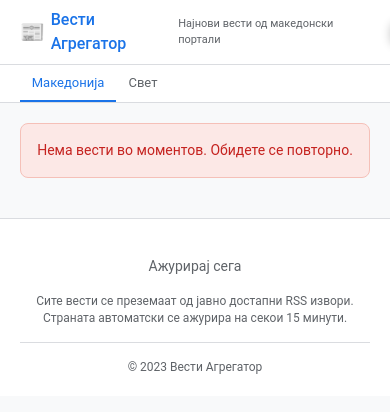
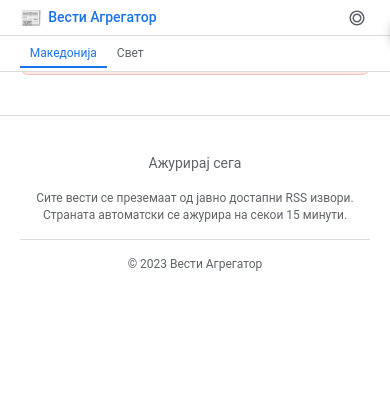
Before and after one commit to nocontextmk/vesti, a plain HTML site: page index.html in a window 390 px wide. Drawn offline with Linux system fonts and the light colour scheme; no server answers.

Commit message:
Update index.html

```diff
--- a/index.html
+++ b/index.html
@@ -14,6 +14,19 @@
             --background: #ffffff;
             --card-bg: #ffffff;
             --hover: #f8f9fa;
+            --header-bg: #ffffff;
+        }
+
+        /* Dark mode variables */
+        [data-theme="dark"] {
+            --primary: #8ab4f8;
+            --text: #e8eaed;
+            --secondary: #9aa0a6;
+            --border: #5f6368;
+            --background: #202124;
+            --card-bg: #303134;
+            --hover: #3c4043;
+            --header-bg: #303134;
         }
 
         * {
@@ -24,28 +37,31 @@
         }
 
         body {
-            background-color: #f8f9fa;
+            background-color: var(--background);
             color: var(--text);
             line-height: 1.5;
             min-height: 100vh;
+            transition: background-color 0.3s ease, color 0.3s ease;
         }
 
-        /* Header - тесен и скриен при скрол */
-        header {
-            background: var(--background);
-            border-bottom: 1px solid var(--border);
-            padding: 8px 0;
-            position: sticky;
+        /* Header Container */
+        .header-container {
+            position: fixed;
             top: 0;
+            left: 0;
+            right: 0;
             z-index: 100;
-            transition: transform 0.3s ease, opacity 0.3s ease;
-            transform: translateY(0);
-            opacity: 1;
+            transition: transform 0.3s ease;
         }
 
-        header.hidden {
-            transform: translateY(-100%);
-            opacity: 0;
+        /* Header - тесен */
+        header {
+            background: var(--header-bg);
+            border-bottom: 1px solid var(--border);
+            padding: 6px 0;
+            height: 40px;
+            display: flex;
+            align-items: center;
         }
 
         .container {
@@ -58,11 +74,11 @@
         .header-content {
             display: flex;
             align-items: center;
-            gap: 15px;
+            justify-content: space-between;
         }
 
         .logo {
-            font-size: 18px;
+            font-size: 16px;
             font-weight: 500;
             color: var(--primary);
             display: flex;
@@ -71,22 +87,38 @@
         }
 
         .logo-icon {
-            font-size: 20px;
+            font-size: 18px;
         }
 
-        .tagline {
-            font-size: 12px;
+        .theme-toggle {
+            background: none;
+            border: none;
+            cursor: pointer;
             color: var(--secondary);
+            padding: 4px;
+            border-radius: 50%;
+            transition: all 0.2s ease;
+            display: flex;
+            align-items: center;
+            justify-content: center;
         }
 
-        /* Navigation - фиксен */
+        .theme-toggle:hover {
+            background: var(--hover);
+        }
+
+        .theme-icon {
+            width: 18px;
+            height: 18px;
+        }
+
+        /* Navigation - Fixed и тесен */
         nav {
-            background: var(--background);
+            background: var(--header-bg);
             border-bottom: 1px solid var(--border);
-            position: sticky;
-            top: 0;
-            z-index: 99;
-            padding: 0;
+            height: 42px;
+            display: flex;
+            align-items: center;
         }
 
         .categories {
@@ -95,6 +127,8 @@
             padding: 0;
             gap: 0;
             scrollbar-width: none;
+            height: 100%;
+            align-items: center;
         }
 
         .categories::-webkit-scrollbar {
@@ -104,13 +138,16 @@
         .category-btn {
             background: none;
             border: none;
-            padding: 12px 16px;
+            padding: 8px 14px;
             cursor: pointer;
-            font-size: 14px;
+            font-size: 13px;
             color: var(--secondary);
             white-space: nowrap;
             border-bottom: 2px solid transparent;
             transition: all 0.2s ease;
+            height: 100%;
+            display: flex;
+            align-items: center;
         }
 
         .category-btn:hover {
@@ -123,9 +160,9 @@
             border-bottom-color: var(--primary);
         }
 
-        /* Главна содржина */
+        /* Главна содржина - padding за фиксени хедери */
         main {
-            padding: 20px 0;
+            padding: 82px 0 20px 0; /* 40px header + 42px nav */
         }
 
         .news-grid {
@@ -188,7 +225,7 @@
             border-radius: 4px;
             overflow: hidden;
             flex-shrink: 0;
-            background: #f1f3f4;
+            background: var(--hover);
         }
 
         .news-image img {
@@ -252,7 +289,7 @@
 
         /* Footer */
         footer {
-            background: var(--background);
+            background: var(--header-bg);
             border-top: 1px solid var(--border);
             padding: 20px 0;
             margin-top: 40px;
@@ -304,7 +341,7 @@
         }
 
         .loading-spinner {
-            border: 2px solid #f3f3f3;
+            border: 2px solid var(--hover);
             border-top: 2px solid var(--primary);
             border-radius: 50%;
             width: 24px;
@@ -358,15 +395,11 @@
             }
 
             .header-content {
-                gap: 10px;
+                gap: 15px;
             }
 
             .logo {
-                font-size: 16px;
-            }
-
-            .tagline {
-                font-size: 11px;
+                font-size: 14px;
             }
 
             .news-grid {
@@ -379,13 +412,26 @@
             }
 
             .category-btn {
-                padding: 10px 12px;
-                font-size: 13px;
+                padding: 6px 10px;
+                font-size: 12px;
             }
 
             .news-image {
                 width: 70px;
                 height: 50px;
+            }
+
+            main {
+                padding: 72px 0 20px 0; /* Помали хедери на мобилен */
+            }
+
+            header {
+                height: 36px;
+                padding: 4px 0;
+            }
+
+            nav {
+                height: 36px;
             }
         }
 
@@ -406,6 +452,12 @@
             font-size: 14px;
             text-align: center;
             border: 1px solid #f5c0b8;
+        }
+
+        [data-theme="dark"] .error-message {
+            background: #3c1a17;
+            color: #f28b82;
+            border-color: #5c302b;
         }
 
         .image-placeholder {
@@ -443,7 +495,7 @@
         }
 
         .share-content {
-            background: white;
+            background: var(--card-bg);
             padding: 20px;
             border-radius: 8px;
             width: 90%;
@@ -459,13 +511,14 @@
         }
 
         .share-url {
-            background: #f8f9fa;
+            background: var(--hover);
             border: 1px solid var(--border);
             border-radius: 4px;
             padding: 10px;
             font-size: 14px;
             margin-bottom: 15px;
             word-break: break-all;
+            color: var(--text);
         }
 
         .share-buttons {
@@ -488,8 +541,12 @@
             background: #0d66d0;
         }
 
+        [data-theme="dark"] .share-copy:hover {
+            background: #aecbfa;
+        }
+
         .share-close {
-            background: #f8f9fa;
+            background: var(--hover);
             color: var(--text);
             border: 1px solid var(--border);
             padding: 8px 16px;
@@ -499,11 +556,12 @@
         }
 
         .share-close:hover {
-            background: #e8eaed;
+            background: var(--border);
         }
     </style>
 </head>
 <body>
+    <div class="header-container" id="header-container">
         <header id="main-header">
             <div class="container">
                 <div class="header-content">
@@ -511,12 +569,16 @@
                         <span class="logo-icon">📰</span>
                         Вести Агрегатор
                     </div>
-                <div class="tagline">Најнови вести од македонски портали</div>
+                    <button class="theme-toggle" id="theme-toggle" aria-label="Промени тема">
+                        <svg class="theme-icon" viewBox="0 0 24 24" fill="currentColor">
+                            <path d="M12,7C14.8,7 17,9.2 17,12C17,14.8 14.8,17 12,17C9.2,17 7,14.8 7,12C7,9.2 9.2,7 12,7M12,9C10.3,9 9,10.3 9,12C9,13.7 10.3,15 12,15C13.7,15 15,13.7 15,12C15,10.3 13.7,9 12,9M12,2L14.4,6.9L20,7.3L16.5,11.2L17.5,16.7L12,14.2L6.5,16.7L7.5,11.2L4,7.3L9.6,6.9L12,2Z"/>
+                        </svg>
+                    </button>
                 </div>
             </div>
         </header>
 
-    <nav>
+        <nav id="categories-nav">
             <div class="container">
                 <div class="categories">
                     <button class="category-btn active" data-category="macedonia">Македонија</button>
@@ -524,6 +586,7 @@
                 </div>
             </div>
         </nav>
+    </div>
 
     <main class="container">
         <div id="news-container">
@@ -599,7 +662,10 @@
         let refreshInterval;
         let cacheTimestamp = { macedonia: 0, world: 0 };
         const CACHE_DURATION = 15 * 60 * 1000;
-        let lastScrollTop = 0;
+
+        // Scroll handling variables
+        let lastScrollY = window.scrollY;
+        let ticking = false;
 
         // Нотификации
         function showNotification(message, type = 'success') {
@@ -613,23 +679,79 @@
             }, 3000);
         }
 
-        // Скрајл функција за хедерот
-        function handleScroll() {
-            const header = document.getElementById('main-header');
-            const scrollTop = window.pageYOffset || document.documentElement.scrollTop;
+        // Dark mode functionality
+        function initDarkMode() {
+            const themeToggle = document.getElementById('theme-toggle');
+            const prefersDarkScheme = window.matchMedia('(prefers-color-scheme: dark)');
+            const currentTheme = localStorage.getItem('theme');
 
-            if (scrollTop === 0) {
-                // Најгоре - прикажи хедер
-                header.classList.remove('hidden');
-            } else if (scrollTop > lastScrollTop && scrollTop > 100) {
-                // Скрол надолу - скриј хедер
-                header.classList.add('hidden');
-            } else if (scrollTop < lastScrollTop) {
-                // Скрол нагоре - прикажи хедер
-                header.classList.remove('hidden');
+            // Set initial theme
+            if (currentTheme === 'dark' || (!currentTheme && prefersDarkScheme.matches)) {
+                document.documentElement.setAttribute('data-theme', 'dark');
+                updateThemeIcon(true);
+            } else {
+                document.documentElement.setAttribute('data-theme', 'light');
+                updateThemeIcon(false);
             }
 
-            lastScrollTop = scrollTop;
+            // Toggle theme on button click
+            themeToggle.addEventListener('click', () => {
+                const isDark = document.documentElement.getAttribute('data-theme') === 'dark';
+                if (isDark) {
+                    document.documentElement.setAttribute('data-theme', 'light');
+                    localStorage.setItem('theme', 'light');
+                    updateThemeIcon(false);
+                } else {
+                    document.documentElement.setAttribute('data-theme', 'dark');
+                    localStorage.setItem('theme', 'dark');
+                    updateThemeIcon(true);
+                }
+            });
+        }
+
+        // Update theme icon based on current theme
+        function updateThemeIcon(isDark) {
+            const themeIcon = document.querySelector('.theme-icon');
+            if (isDark) {
+                themeIcon.innerHTML = '<path d="M12,7C14.8,7 17,9.2 17,12C17,14.8 14.8,17 12,17C9.2,17 7,14.8 7,12C7,9.2 9.2,7 12,7M12,9C10.3,9 9,10.3 9,12C9,13.7 10.3,15 12,15C13.7,15 15,13.7 15,12C15,10.3 13.7,9 12,9M12,2L14.4,6.9L20,7.3L16.5,11.2L17.5,16.7L12,14.2L6.5,16.7L7.5,11.2L4,7.3L9.6,6.9L12,2Z"/>';
+            } else {
+                themeIcon.innerHTML = '<path d="M12,18C8.7,18 6,15.3 6,12C6,8.7 8.7,6 12,6C15.3,6 18,8.7 18,12C18,15.3 15.3,18 12,18M12,8C9.8,8 8,9.8 8,12C8,14.2 9.8,16 12,16C14.2,16 16,14.2 16,12C16,9.8 14.2,8 12,8M12,4C7.6,4 4,7.6 4,12C4,16.4 7.6,20 12,20C16.4,20 20,16.4 20,12C20,7.6 16.4,4 12,4M12,2C17.5,2 22,6.5 22,12C22,17.5 17.5,22 12,22C6.5,22 2,17.5 2,12C2,6.5 6.5,2 12,2Z"/>';
+            }
+        }
+
+        // Scroll handling for header
+        function initScrollHandling() {
+            const headerContainer = document.getElementById('header-container');
+            let isHeaderHidden = false;
+
+            function updateHeaderVisibility() {
+                const scrollY = window.scrollY;
+
+                // Hide header when scrolling down, show when at top or scrolling up
+                if (scrollY > 50 && scrollY > lastScrollY) {
+                    if (!isHeaderHidden) {
+                        headerContainer.style.transform = 'translateY(-40px)'; // Само горниот хедер се крие
+                        isHeaderHidden = true;
+                    }
+                } else if (scrollY < 30 || scrollY < lastScrollY) {
+                    if (isHeaderHidden) {
+                        headerContainer.style.transform = 'translateY(0)';
+                        isHeaderHidden = false;
+                    }
+                }
+
+                lastScrollY = scrollY;
+                ticking = false;
+            }
+
+            function onScroll() {
+                if (!ticking) {
+                    requestAnimationFrame(updateHeaderVisibility);
+                    ticking = true;
+                }
+            }
+
+            window.addEventListener('scroll', onScroll);
         }
 
         // Форматирање време
@@ -940,11 +1062,14 @@
 
         // Иницијализација
         document.addEventListener('DOMContentLoaded', async function() {
+            // Иницијализирај dark mode
+            initDarkMode();
+
+            // Иницијализирај scroll handling
+            initScrollHandling();
+
             // Сетуп на share modal
             setupShareModal();
-
-            // Додавање scroll event listener
-            window.addEventListener('scroll', handleScroll);
 
             document.querySelectorAll('.category-btn').forEach(btn => {
                 btn.addEventListener('click', () => {
```
Lines whose indentation alone changed are shown as unchanged.
